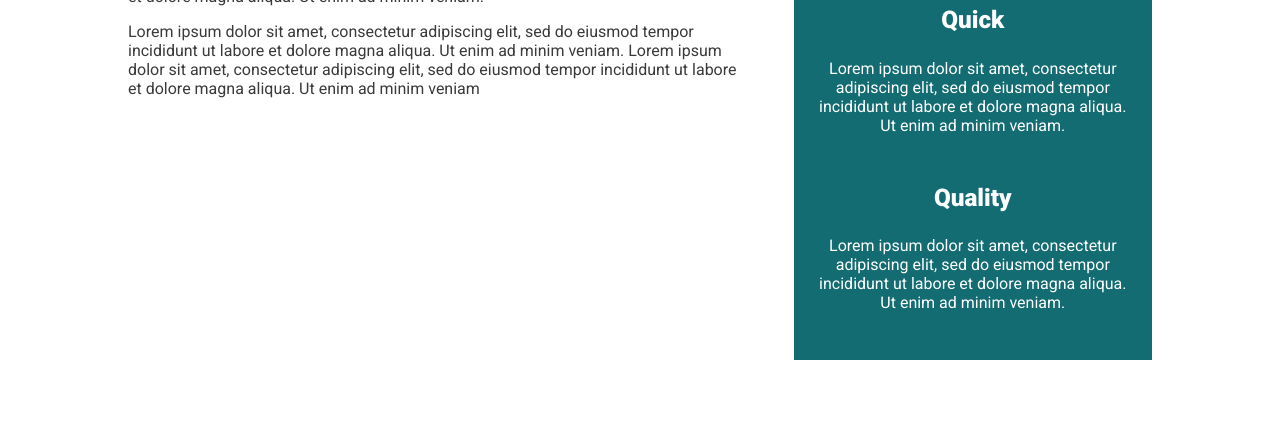
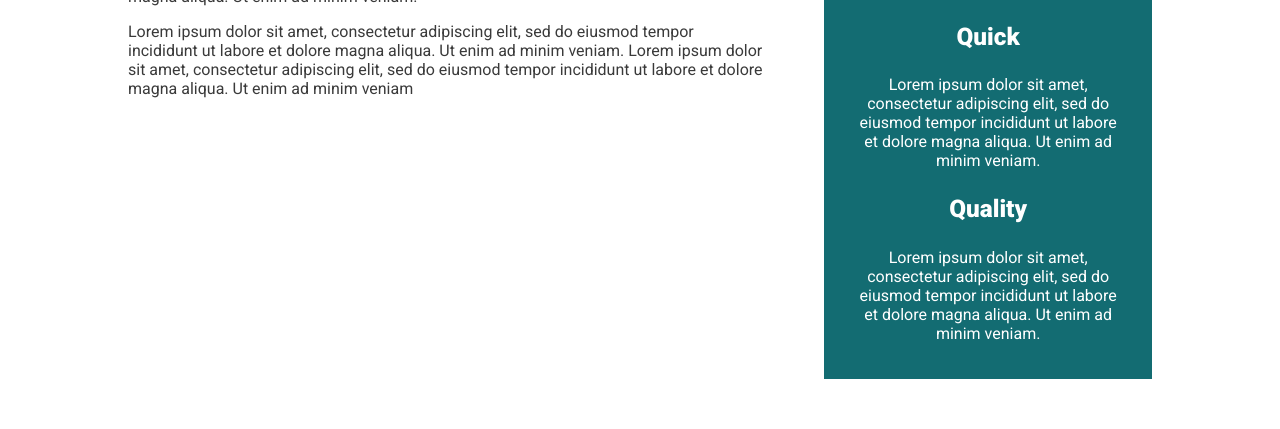
Before and after one commit to musa1992/conquering-responsive-layouts, a plain HTML site: page flexbox- challenge 2/index.html in a window 1280 px wide. Shown: the part 782-1211 px from the top of the page. Drawn offline with Linux system fonts and the light colour scheme.

Commit message:
minor refactor

```diff
--- a/flexbox- challenge 2/index.html
+++ b/flexbox- challenge 2/index.html
@@ -21,25 +21,24 @@
         </div>
 
     </div>
-    <div class="content-section container">
+    <div class="content-section container row">
         <div class="main-content">
             <h2>Quality designs made custom, on demand, just for you</h2>
             <p>Lorem ipsum dolor sit amet, consectetur adipiscing elit, sed do eiusmod tempor incididunt ut labore et dolore magna aliqua. Ut enim ad minim veniam. Lorem ipsum dolor sit amet, consectetur adipiscing elit, sed do eiusmod tempor incididunt ut labore et dolore magna aliqua. Ut enim ad minim veniam.</p>
             <p> Lorem ipsum dolor sit amet, consectetur adipiscing elit, sed do eiusmod tempor incididunt ut labore et dolore magna aliqua. Ut enim ad minim veniam. Lorem ipsum dolor sit amet, consectetur adipiscing elit, sed do eiusmod tempor incididunt ut labore et dolore magna aliqua. Ut enim ad minim veniam</p>
         </div>
         <div class="side-content">
-            <div>
+
                 <h3>Cheap</h3>
                 <p>Lorem ipsum dolor sit amet, consectetur adipiscing elit, sed do eiusmod tempor incididunt ut labore et dolore magna aliqua. Ut enim ad minim veniam.</p>
-            </div>
-            <div>
+
+
                 <h3>Quick</h3>
                 <p>Lorem ipsum dolor sit amet, consectetur adipiscing elit, sed do eiusmod tempor incididunt ut labore et dolore magna aliqua. Ut enim ad minim veniam.</p>
-            </div>
-            <div>
+
+
                 <h3>Quality</h3>
                 <p>Lorem ipsum dolor sit amet, consectetur adipiscing elit, sed do eiusmod tempor incididunt ut labore et dolore magna aliqua. Ut enim ad minim veniam.</p>
-            </div>
         </div>
     </div>
 
--- a/flexbox- challenge 2/style.css
+++ b/flexbox- challenge 2/style.css
@@ -91,14 +91,12 @@ h1 {
 }
 
 .content-section {
-    display: flex;
-    justify-content: space-between;
     margin-top: 50px;
     margin-bottom: 50px;
 }
 
 .main-content {
-    width: 60%;
+    width: 62%;
 }
 .main-content h2 {
     color: #136C72;
@@ -109,11 +107,11 @@ h1 {
 }
 
 .side-content {
-    width: 35%;
+    width: 32%;
     background-color: #136C72;
     text-align: center;
     color: white;
-    padding: 0 1.5rem;
+    padding: 1em 1.5em;
 }
 .side-content p {
     font-size: 1rem;
```
